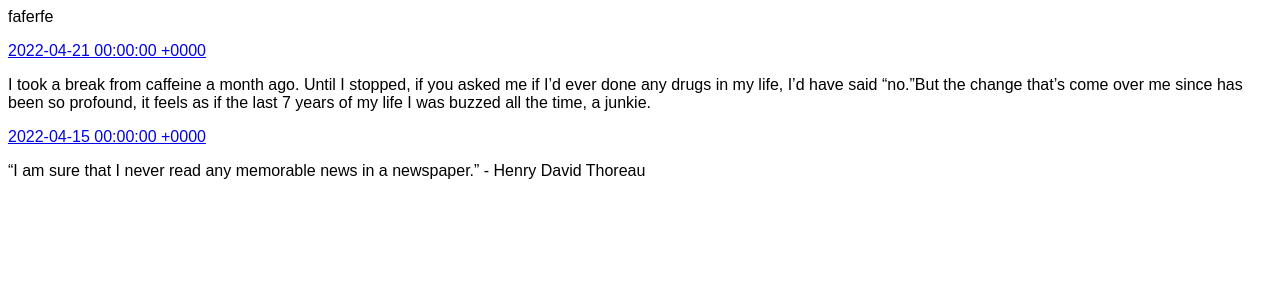
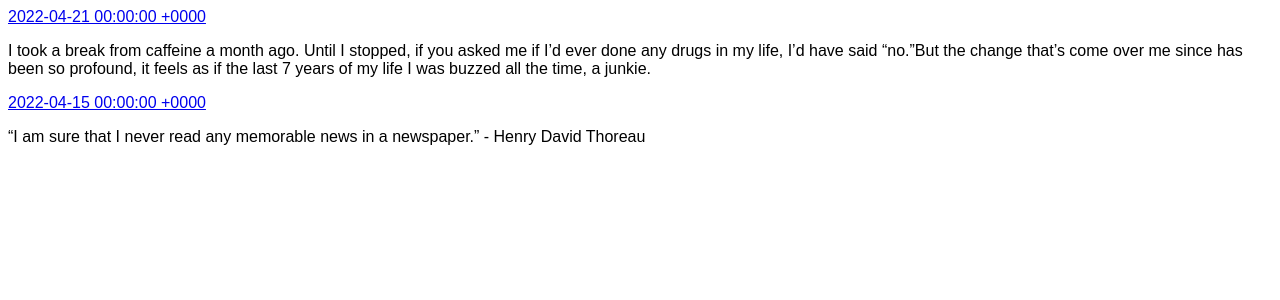
Before and after one commit to 0x000m/old, a Jekyll site: the page built from tweets.html, in a window 1280 px wide. Shown: the top 300 px of the page. Built offline with Jekyll 4.4.1, drawn with Linux system fonts in a browser that asks for light colours.

Commit message:
Update tweets.html

```diff
--- a/tweets.html
+++ b/tweets.html
@@ -2,7 +2,7 @@
 layout: default
 ---
 
-<p>faferfe</p>
+
 
 {% assign tweets = site.tweets | sort: 'date' | reverse %}
 {% for tweets in tweets %}
@@ -10,14 +10,14 @@ layout: default
 <div class="h-entry note post-stub">
 
 
-<a href="{{ tweets.url | prepend: site.baseurl }}">
+ <p class="p-content"> <a href="{{ tweets.url | prepend: site.baseurl }}">
    {%- assign date_format = site.minima.date_format | default: "%b %-d, %Y" -%}
       <time class="dt-published" datetime="{{ tweets.date | date_to_xmlschema }}" itemprop="datePublished">
         {{ tweets.date | date: date_to_rfc822 }}
       </time>
    </a>
 
- <p class="p-content">
+
    {{ tweets.content | truncate: 445 }}
  </p>
 
```
